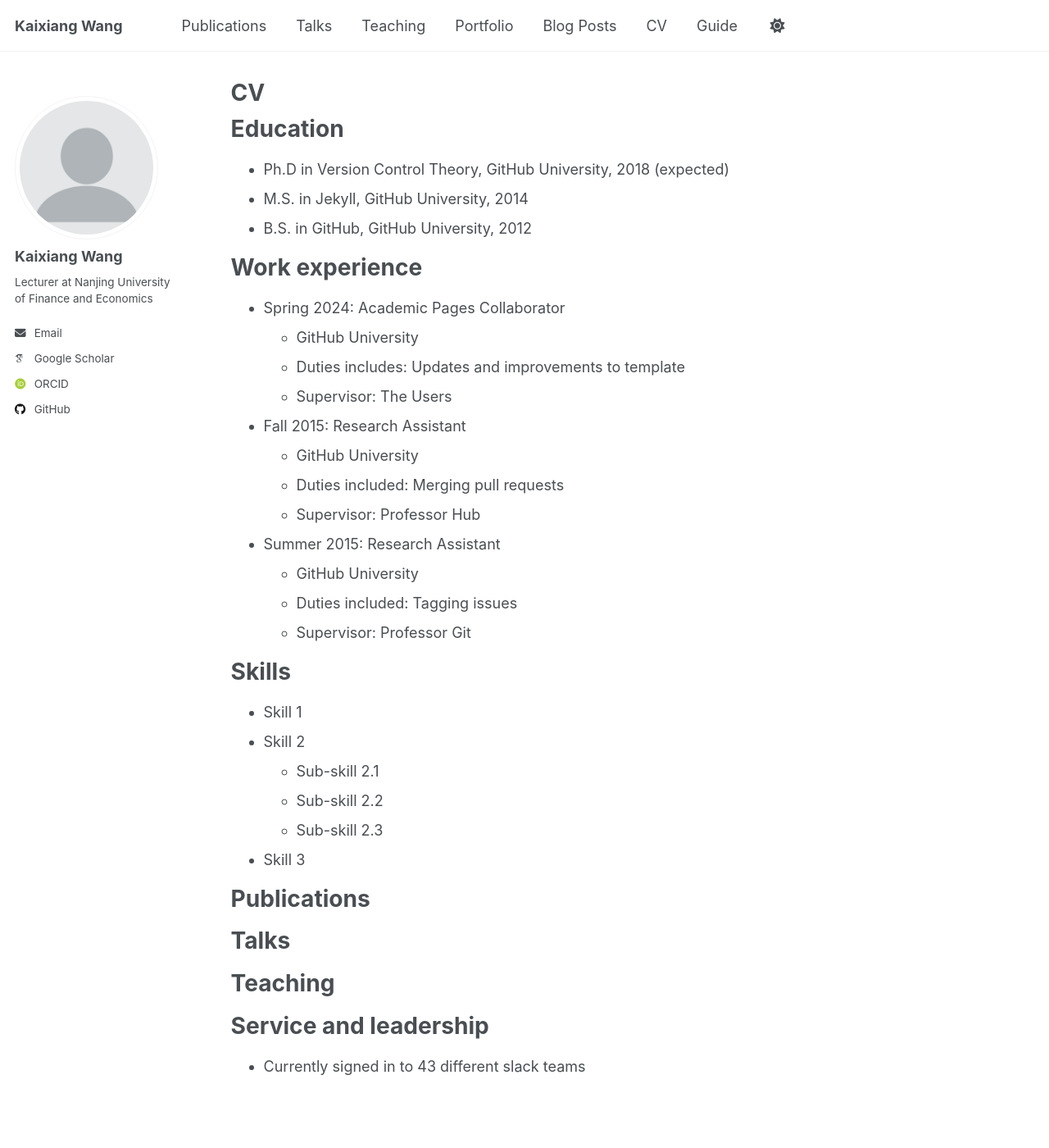
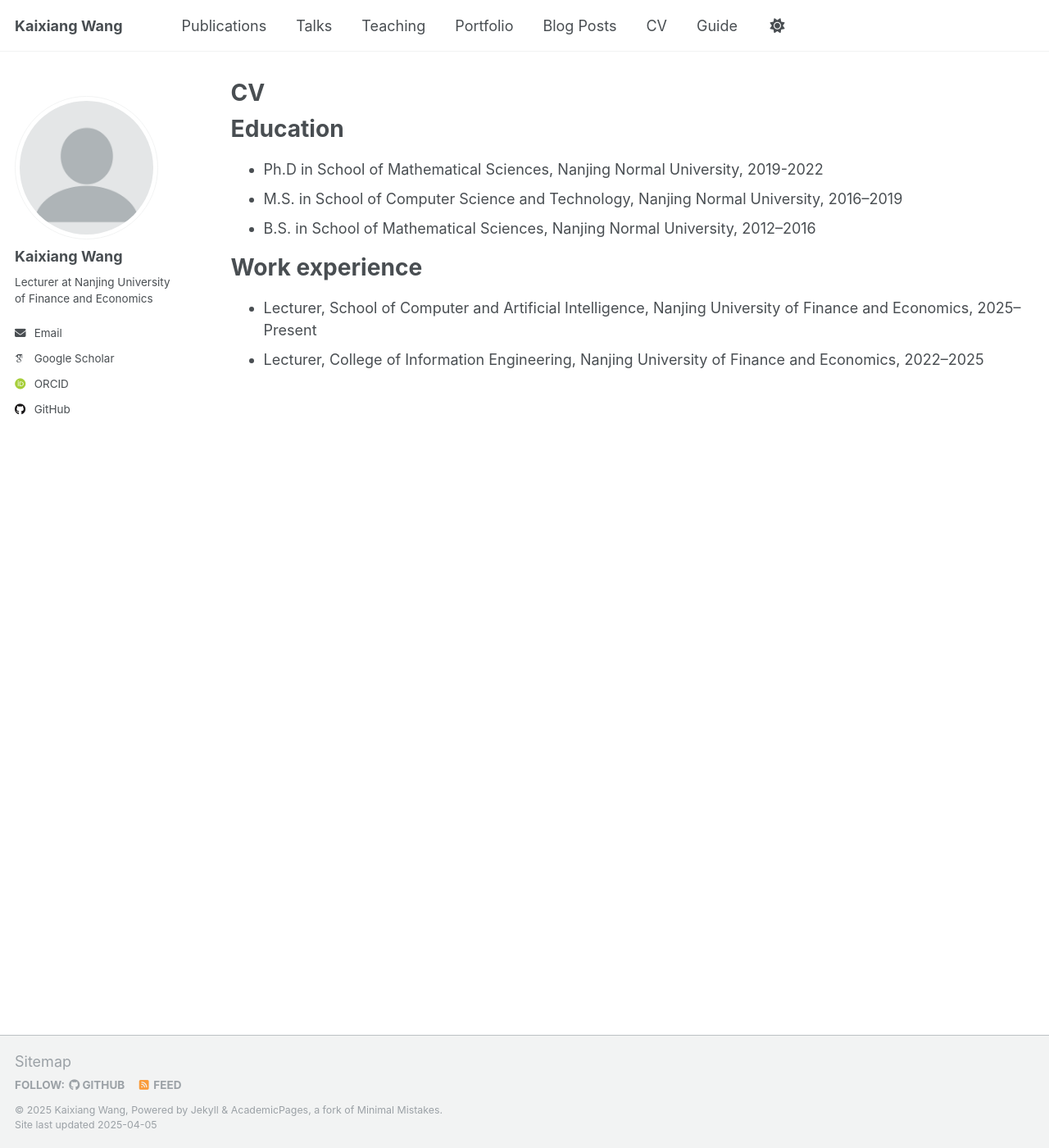
Before and after one commit to kxwangnufe/kxwangnufe.github.io, a Jekyll site: the page built from _pages/cv.md, in a window 1280 px wide and 1400 px high. Shown: the whole window at 82% size. Built offline with Jekyll 4.4.1, drawn with Linux system fonts in a browser that asks for light colours; some web fonts are replaced.

Commit message:
Update cv.md

```diff
--- a/_pages/cv.md
+++ b/_pages/cv.md
@@ -11,54 +11,11 @@ redirect_from:
 
 Education
 ======
-* Ph.D in Version Control Theory, GitHub University, 2018 (expected)
-* M.S. in Jekyll, GitHub University, 2014
-* B.S. in GitHub, GitHub University, 2012
+* Ph.D in School of Mathematical Sciences, Nanjing Normal University, 2019-2022
+* M.S. in School of Computer Science and Technology, Nanjing Normal University, 2016–2019
+* B.S. in School of Mathematical Sciences, Nanjing Normal University, 2012–2016
 
 Work experience
 ======
-* Spring 2024: Academic Pages Collaborator
-  * GitHub University
-  * Duties includes: Updates and improvements to template
-  * Supervisor: The Users
-
-* Fall 2015: Research Assistant
-  * GitHub University
-  * Duties included: Merging pull requests
-  * Supervisor: Professor Hub
-
-* Summer 2015: Research Assistant
-  * GitHub University
-  * Duties included: Tagging issues
-  * Supervisor: Professor Git
-
-Skills
-======
-* Skill 1
-* Skill 2
-  * Sub-skill 2.1
-  * Sub-skill 2.2
-  * Sub-skill 2.3
-* Skill 3
-
-Publications
-======
-  <ul>{% for post in site.publications reversed %}
-    {% include archive-single-cv.html %}
-  {% endfor %}</ul>
-
-Talks
-======
-  <ul>{% for post in site.talks reversed %}
-    {% include archive-single-talk-cv.html  %}
-  {% endfor %}</ul>
-
-Teaching
-======
-  <ul>{% for post in site.teaching reversed %}
-    {% include archive-single-cv.html %}
-  {% endfor %}</ul>
-
-Service and leadership
-======
-* Currently signed in to 43 different slack teams
+* Lecturer, School of Computer and Artificial Intelligence, Nanjing University of Finance and Economics, 2025–Present
+* Lecturer, College of Information Engineering, Nanjing University of Finance and Economics, 2022–2025
```
